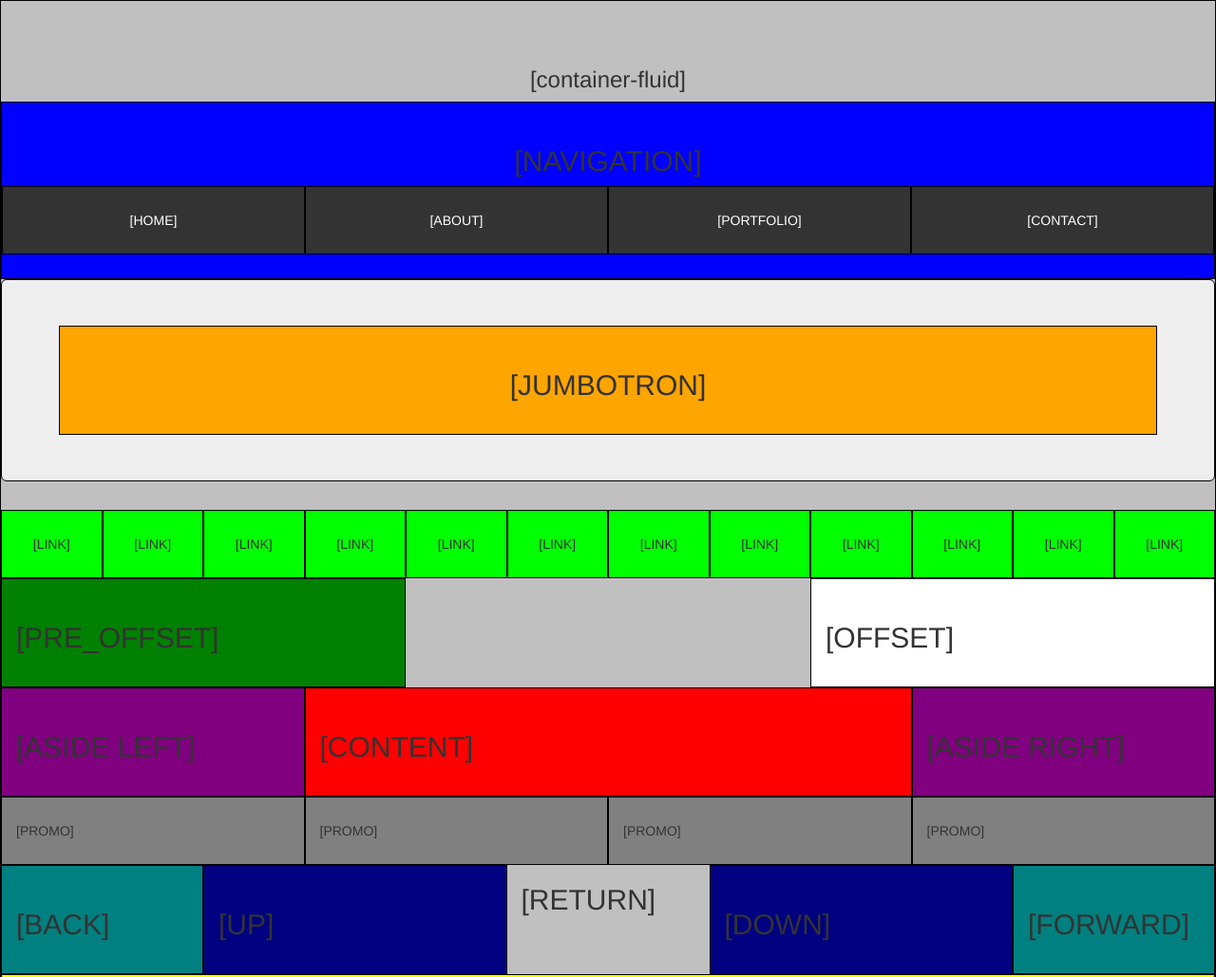
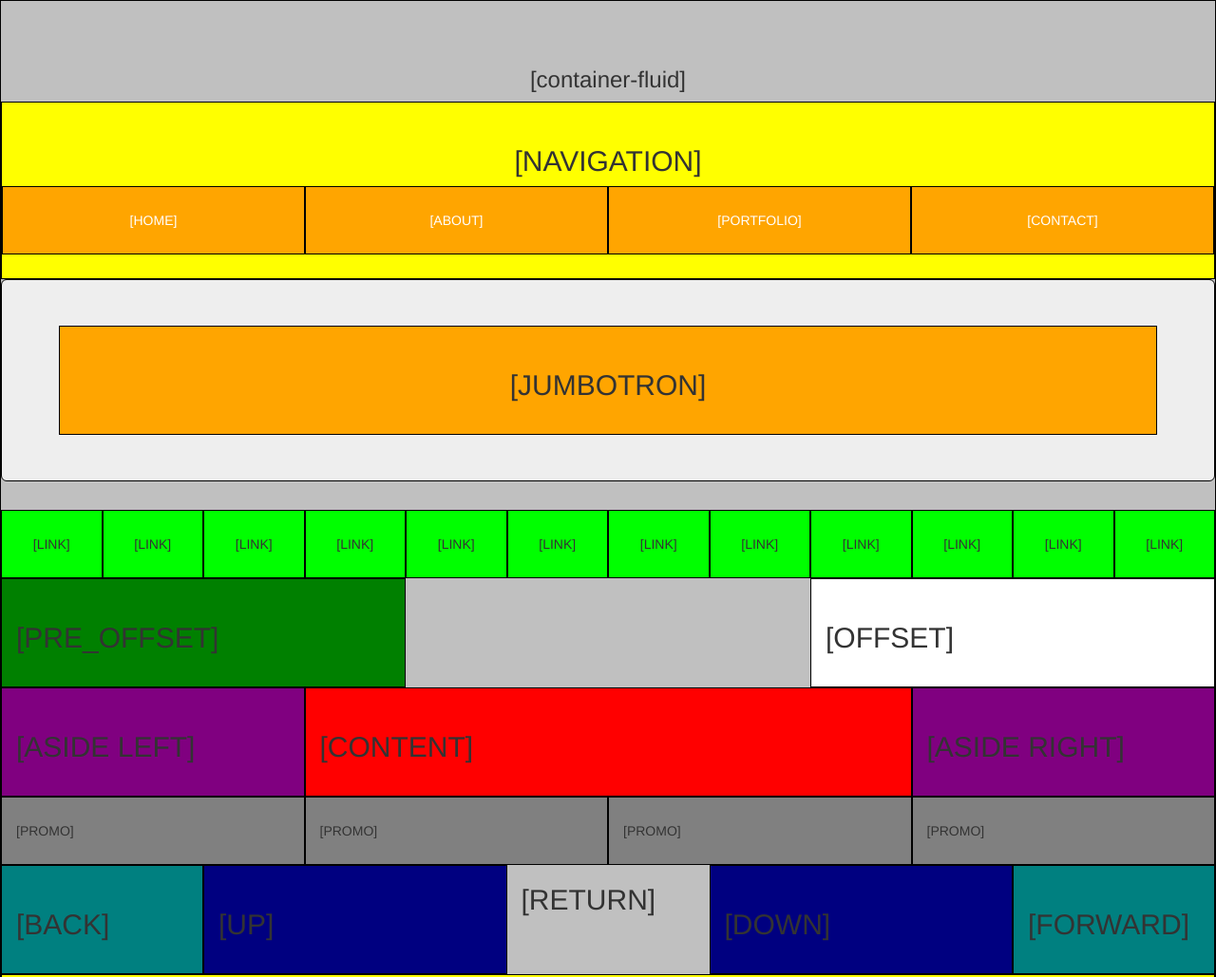
Before and after one commit to jsgascon/day2, a plain HTML site: page index.html in a window 1280 px wide. Shown: the top 1029 px of the page at 95% size. Drawn offline with nearby package versions, Linux system fonts and the light colour scheme.

Commit message:
added media query, changed .navigation and .navi_section classes

```diff
--- a/css/styles.css
+++ b/css/styles.css
@@ -132,3 +132,20 @@ body {
   padding: 25px;
   text-align: center;
 }
+
+@media only screen and (min-width: 375px) {
+  .navigation {
+    background-color: green;
+  }
+  .navi_section {
+    background-color: red;
+  }
+}
+@media only screen and (min-width: 768px) {
+  .navigation {
+    background-color: yellow;
+  }
+  .navi_section {
+    background-color: orange;
+  }
+}
--- a/index.html
+++ b/index.html
@@ -2,7 +2,8 @@
 <html lang="en">
 <head>
   <meta charset="UTF-8">
-  <title>Day 2 HW</title>
+  <title>Day 3 HW</title>
+  <meta name="viewport" content="width=device-width, initial-scale=1.0">
   <link rel="stylesheet" href="css/styles.css">
   <link rel="stylesheet" href="css/bootstrap.min.css">
 </head>
```
